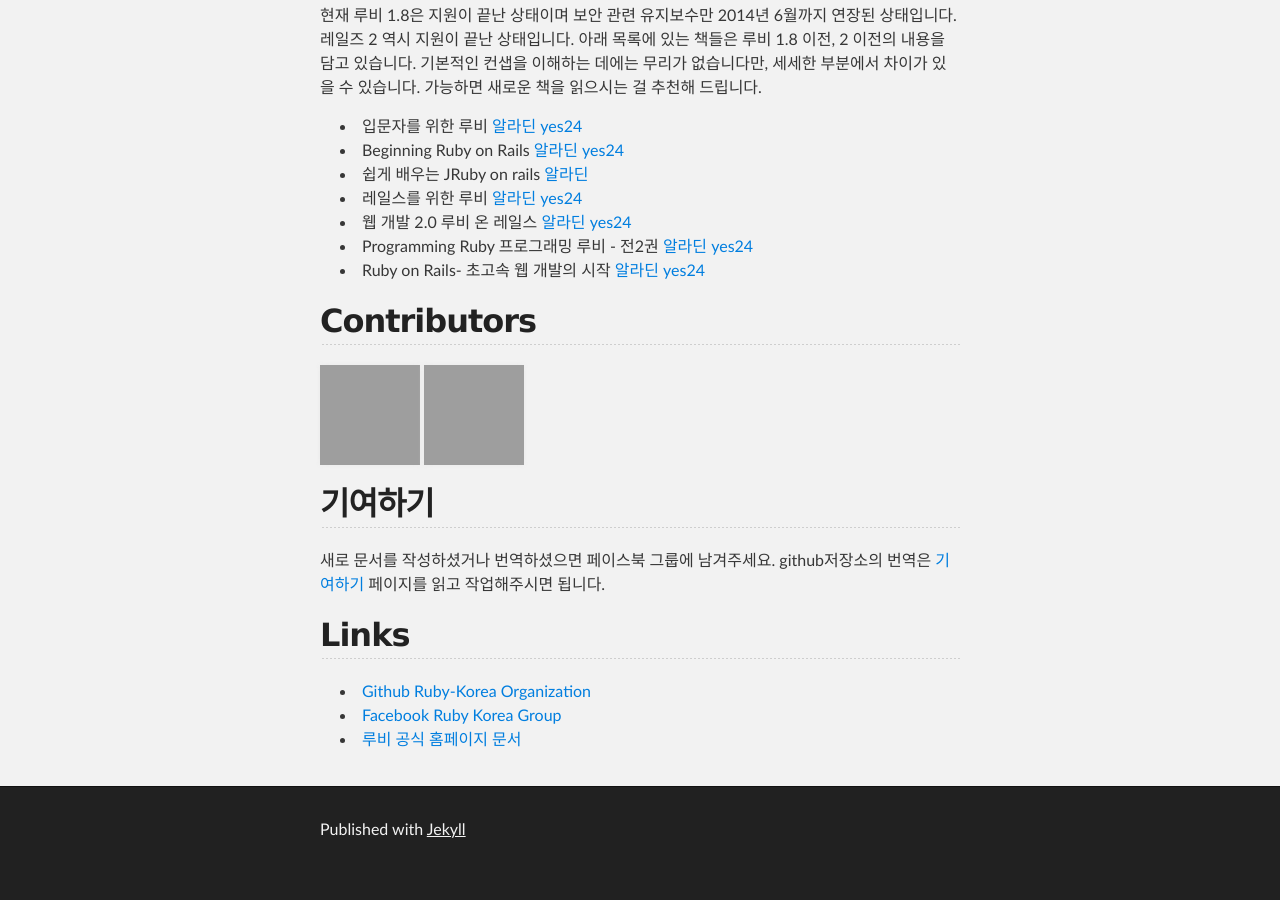
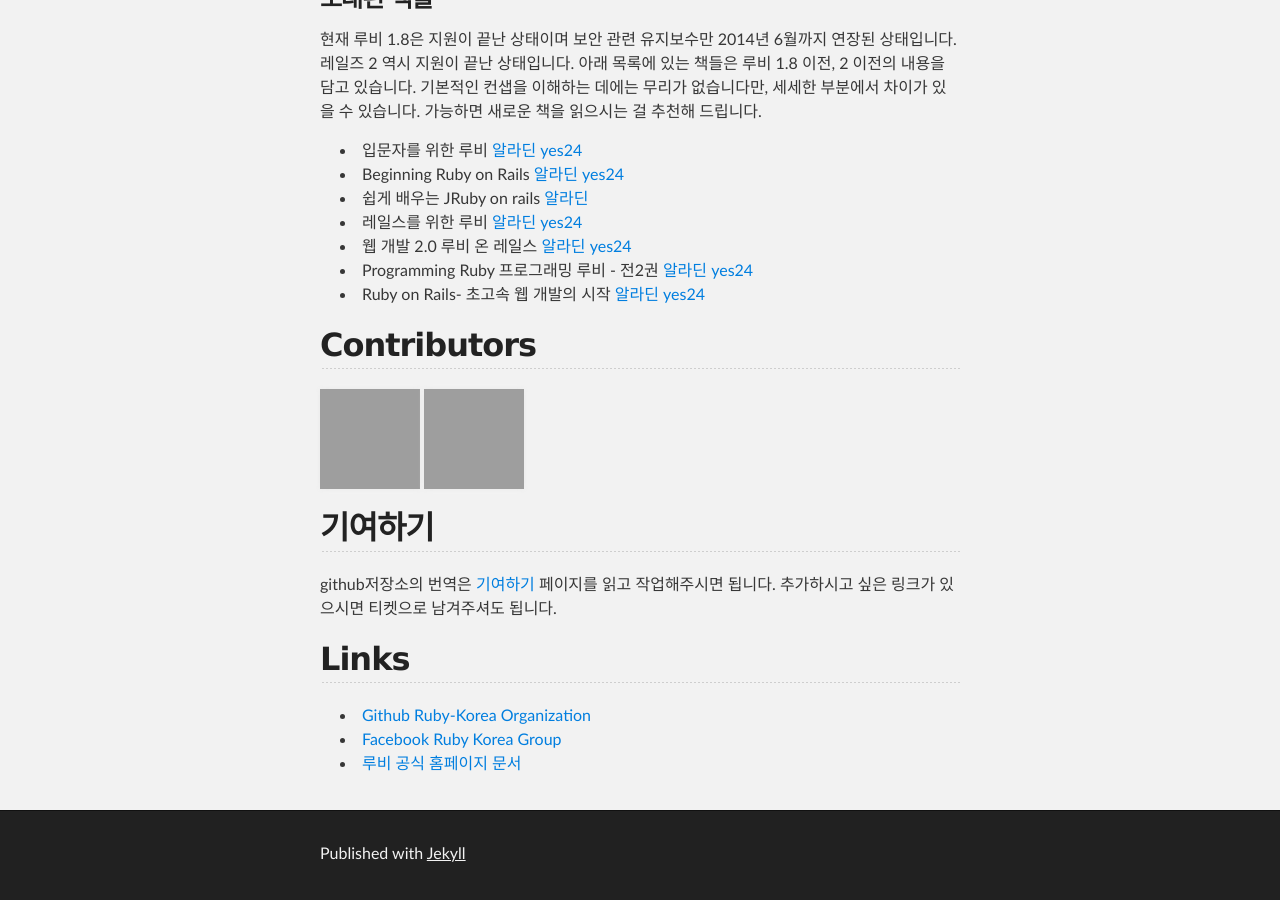
Before and after one commit to rubykr/rubykr.github.io, a Jekyll site: the page built from index.md, in a window 1280 px wide and 900 px high, scrolled down 2320 px, cut to the strip 0-900 px from the top of the window. Built offline with Jekyll 4.4.1, drawn with Linux system fonts in a browser that asks for light colours; Markdown is read by kramdown in place of the engine named in the settings; before the commit the page ends 3196 px from its top, so only the background shows below that; some of the changed text lies outside the part shown; grey boxes are pictures that could not be loaded.

Commit message:
minor update
- add "ruby from other languages" links
- remove beta from railsguidebook link
- fix contribute message

```diff
--- a/index.md
+++ b/index.md
@@ -10,6 +10,7 @@
 ## 루비(Ruby) 프로그래밍 언어
 
 - [(번역) 루비 : 루비 20분 가이드](https://www.ruby-lang.org/ko/documentation/quickstart/)
+- [(번역) 다른 언어에서 루비로](https://www.ruby-lang.org/ko/documentation/ruby-from-other-languages/)
 - [생활코딩 : 루비](http://opentutorials.org/course/742/4554)
 - [Bigmatch : 맨붕없이 RVM과 루비 설치하기](http://bigmatch.i-um.net/2013/12/%EB%A9%98%EB%B6%95%EC%97%86%EC%9D%B4-rvm%EA%B3%BC-%EB%A3%A8%EB%B9%84-%EC%84%A4%EC%B9%98%ED%95%98%EA%B8%B0/)
 - [블로터 : ‘루비’의 아빠, 마츠모토 유키히로](http://www.bloter.net/archives/184564)
@@ -137,8 +138,8 @@
 
 ## 기여하기
 
-새로 문서를 작성하셨거나 번역하셨으면 페이스북 그룹에 남겨주세요.
 github저장소의 번역은 [기여하기](https://github.com/ruby-korea/ruby-korea.github.io/wiki/%EA%B8%B0%EC%97%AC%ED%95%98%EA%B8%B0) 페이지를 읽고 작업해주시면 됩니다.
+추가하시고 싶은 링크가 있으시면 티켓으로 남겨주셔도 됩니다.
 
 ## Links
 
```
Also changed, not shown: other parts of index.md (+1 -1 lines).
